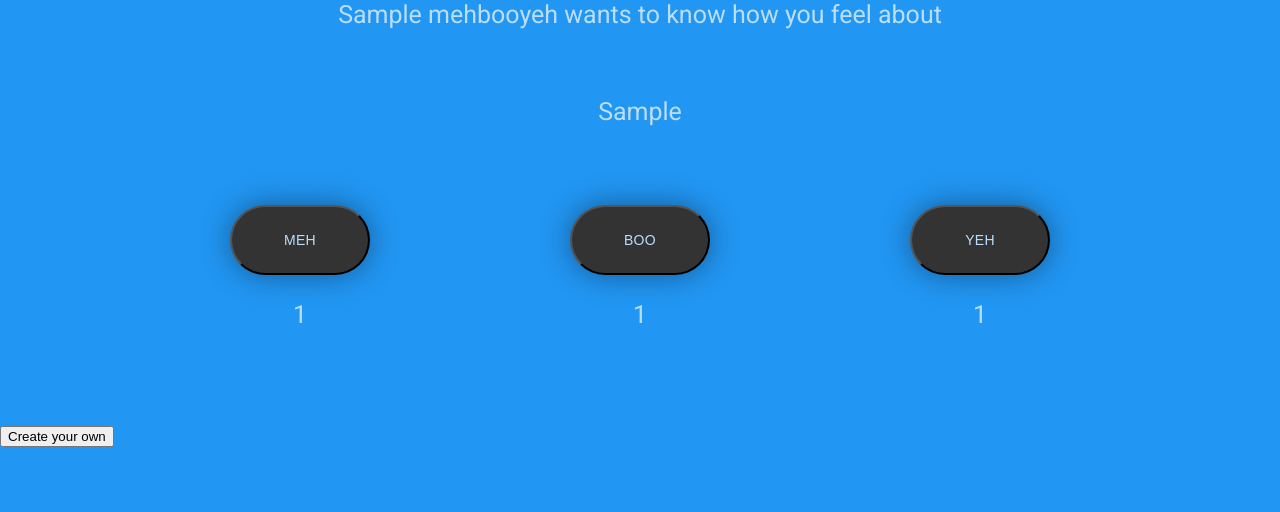
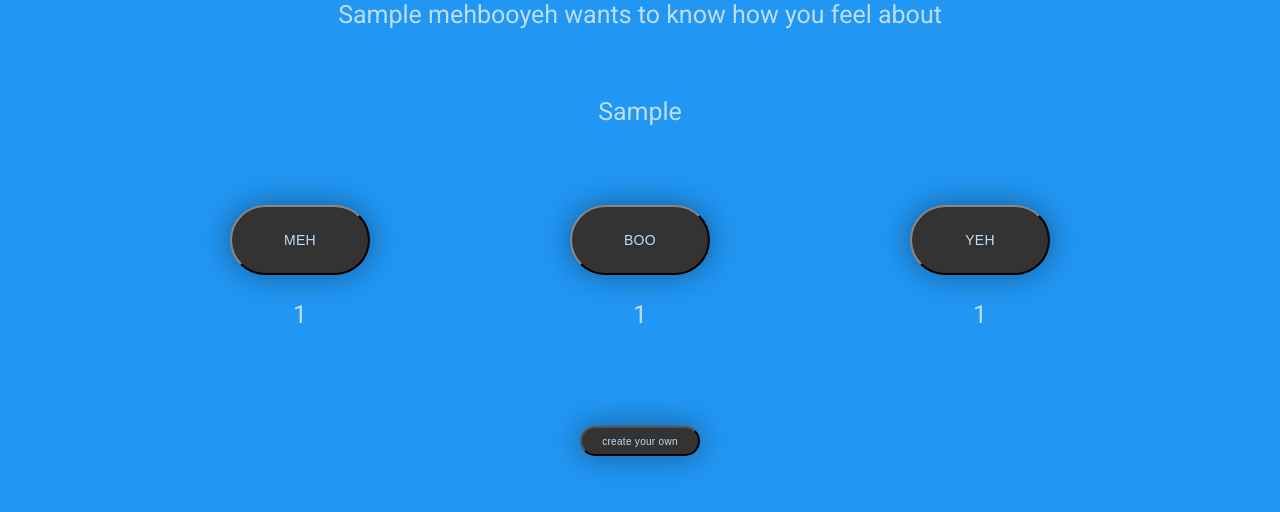
Before and after one commit to KSafran/mehbooyeh, a Flask app: page /vote/1 in a window 1280 px wide. Shown: the part 237-749 px from the top of the page. Run offline with Flask 2, Linux system fonts and the light colour scheme; tables that the repository leaves empty hold one stand-in row (values such as "Sample post"); some libraries are stand-ins or nearby versions; some web fonts are replaced.

Commit message:
good enough

```diff
--- a/api/static/css/styles.css
+++ b/api/static/css/styles.css
@@ -88,6 +88,7 @@ p {
   color: #BBDEFB;
   box-shadow: 0px 0px 30px 0px rgba(0, 0, 0, 0.4);
   border-radius: 40px;
+  border-color: #333;
   font-size: 14px;
   text-transform: uppercase;
   letter-spacing: 0.3px;
@@ -111,3 +112,17 @@ p {
 .v-center {
   margin-top:7%;
 }
+
+.create_holder{
+  text-align: center;
+}
+#create {
+  width: 12em;  height: 3em;
+  text-align: center;
+  background: #333;
+  color: #BBDEFB;
+  box-shadow: 0px 0px 30px 0px rgba(0, 0, 0, 0.4);
+  border-radius: 40px;
+  font-size: 10px;
+  letter-spacing: 0.3px;
+}
--- a/api/templates/mehbooyeh.html
+++ b/api/templates/mehbooyeh.html
@@ -59,8 +59,8 @@
         <br>
         <br>
         <form class="col-lg-12" action="{{url_for('BLUEPRINT.add_boop')}}" method="POST">
-                    <div class="input-group">
-                        <input type="submit" id="create" value="Create your own">
+                    <div class="create_holder">
+                        <input type="submit" id="create" value="create your own">
                     </div>
                 </form>
         <br>
```
